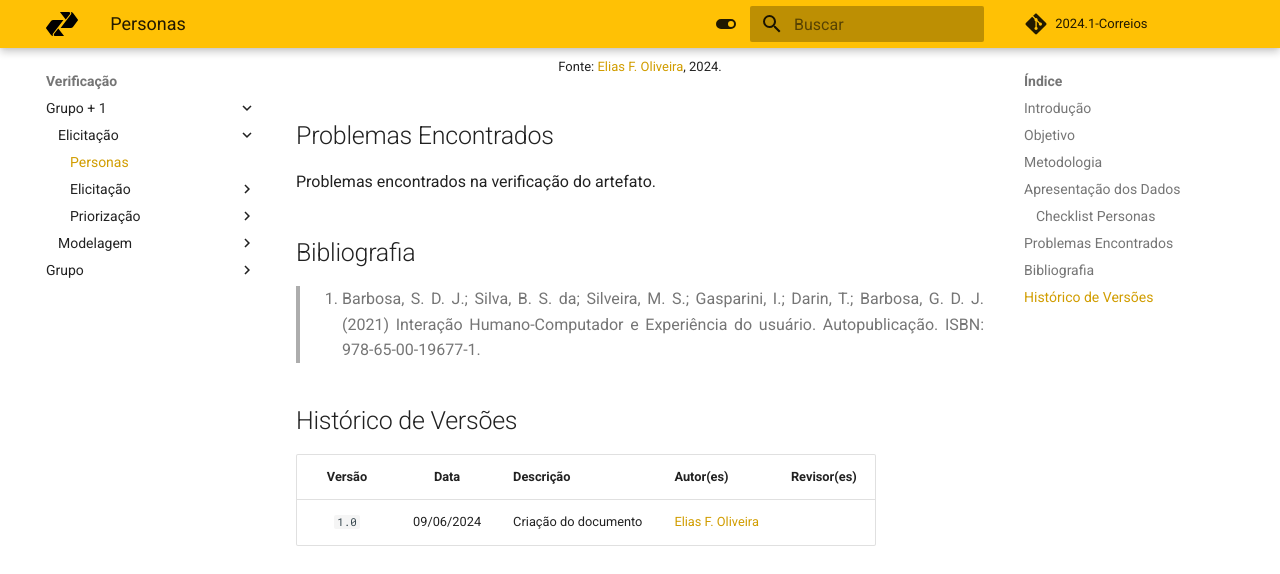
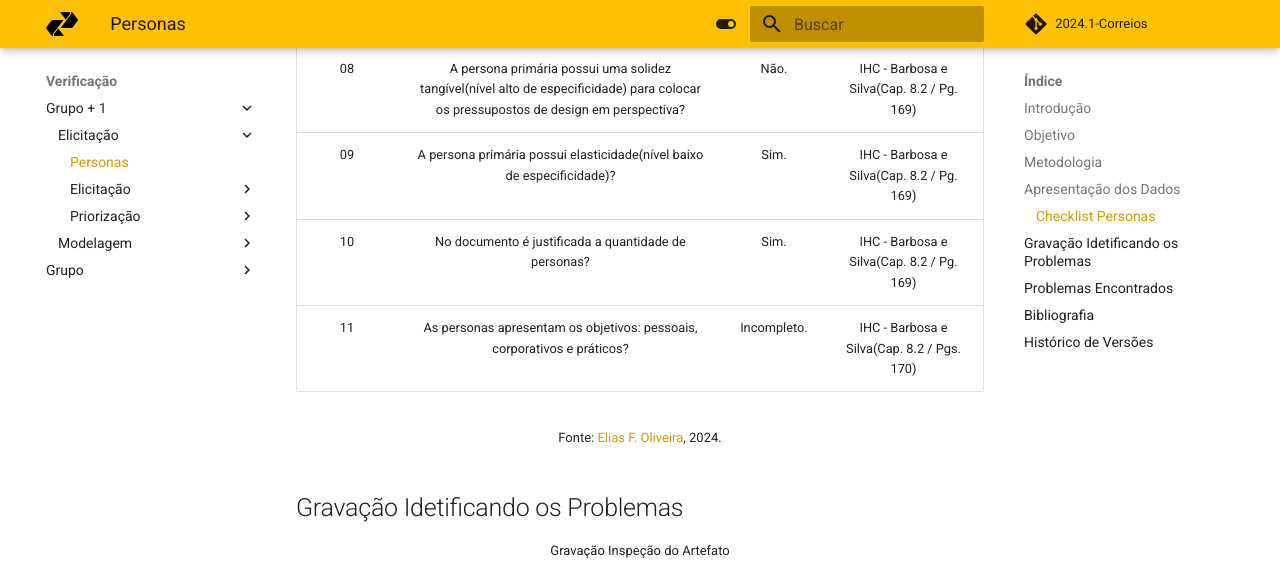
Before and after one commit to Requisitos-de-Software/2024.1-Serasa, an MkDocs documentation site: the page built from docs/verificacao/grupo+1/elicitacao/personas.md, in a window 1280 px wide and 1400 px high, scrolled down 1506 px. Shown: the top 574 px of the window. Built offline with MkDocs 1.6.1 and Material for MkDocs 9.7.7, drawn with Linux system fonts in a browser that asks for light colours; comment, search, counter and statistics services are not loaded; some of the changed text lies outside the part shown; grey boxes are pictures that could not be loaded.

Commit message:
finish doc personas

```diff
--- a/docs/verificacao/grupo+1/elicitacao/personas.md
+++ b/docs/verificacao/grupo+1/elicitacao/personas.md
@@ -11,7 +11,7 @@ A metodologia utilizada para verificar o artefato emprega o método de inspeçã
 
 ## Apresentação dos Dados
 
-Apresentação dos dados coletados e observados ao realizar a verificação do artefato.
+Ao analisar o artefato [personas](https://requisitos-de-software.github.io/2024.1-Gov.br/#/Personas/Personas) conclui-se que as personas foram bem elaboradas e estruturadas de maneira
 
 ### Checklist Personas
 
@@ -21,20 +21,42 @@ Apresentação dos dados coletados e observados ao realizar a verificação do a
 
 |ID| Descrição | Avaliação | Referência|
 |:--:|:--:|:--:|:--:|
-|01| O documento possui poersonas primárias e secundárias? ||IHC - Barbosa e Silva(Cap. 8.2 / Pgs. 167 - 171)|
-|02| Existem pelomenos uma persona por papel de usuário? ||IHC - Barbosa e Silva(Cap. 8.2 / Pgs. 167 - 171)|
-|03| O documento apresenta a antipersona? ||IHC - Barbosa e Silva(Cap. 8.2 / Pgs. 167 - 171)|
-|04| O elenco de personas está dentro do escopo de 3 a 12 personas? ||IHC - Barbosa e Silva(Cap. 8.2 / Pgs. 167 - 171)|
-|05| As personas possuem os elementos: Identidade, status, objetivos, habilidades, tarefas, relacionamentos, requisitos e expectativas? ||IHC - Barbosa e Silva(Cap. 8.2 / Pgs. 167 - 171)|
-|06| Alguma persona tem seus objetivos pessoais violados? ||IHC - Barbosa e Silva(Cap. 8.2 / Pgs. 167 - 171)|
-|07| Foi elencado nas personas algum falso objetivo? ||IHC - Barbosa e Silva(Cap. 8.2 / Pgs. 167 - 171)|
+|01| O documento possui personas primárias e secundárias? | Sim. |IHC - Barbosa e Silva(Cap. 8.2 / Pgs. 167 - 171)|
+|02| Existem pelomenos uma persona por papel de usuário? | Sim. |IHC - Barbosa e Silva(Cap. 8.2 / Pgs. 167 - 171)|
+|03| O documento apresenta a antipersona? | Sim. |IHC - Barbosa e Silva(Cap. 8.2 / Pgs. 167 - 171)|
+|04| O elenco de personas está dentro do escopo de 3 a 12 personas? | Sim. |IHC - Barbosa e Silva(Cap. 8.2 / Pgs. 167 - 171)|
+|05| As personas possuem os elementos: Identidade, status, objetivos, habilidades, tarefas, relacionamentos, requisitos e expectativas? | Incompleto. |IHC - Barbosa e Silva(Cap. 8.2 / Pgs. 167 - 171)|
+|06| Alguma persona tem seus objetivos pessoais violados? | Não. |IHC - Barbosa e Silva(Cap. 8.2 / Pgs. 167 - 171)|
+|07| Foi elencado nas personas algum falso objetivo? |Não.|IHC - Barbosa e Silva(Cap. 8.2 / Pgs. 167 - 171)|
+|08| A persona primária possui uma solidez tangível(nível alto de especificidade) para colocar os pressupostos de design em perspectiva?| Não. |IHC - Barbosa e Silva(Cap. 8.2 / Pg. 169)|
+|09| A persona primária possui elasticidade(nível baixo de especificidade)?| Sim. |IHC - Barbosa e Silva(Cap. 8.2 / Pg. 169)|
+|10| No documento é justificada a quantidade de personas? | Sim. |IHC - Barbosa e Silva(Cap. 8.2 / Pg. 169)|
+|11| As personas apresentam os objetivos: pessoais, corporativos e práticos?| Incompleto. |IHC - Barbosa e Silva(Cap. 8.2 / Pgs. 170)|
 
 <font size="2"><p style="text-align: center">Fonte: [Elias F. Oliveira](https://github.com/EliasOliver21), 2024.</p></font>
 
+## Gravação Idetificando os Problemas
+<center>
+
+<font size="2"><p style="text-align: center">Gravação Inspeção do Artefato</p></font>
+
+<iframe width="560" height="315" src="https://www.youtube.com/embed/asdasdasdasi=1qwdKif6" title="YouTube video player" frameborder="0" allow="accelerometer; autoplay; clipboard-write; encrypted-media; gyroscope; picture-in-picture; web-share" referrerpolicy="strict-origin-when-cross-origin" allowfullscreen></iframe>
+
+<font size="2"><p style="text-align: center">Fonte: [Elias F. Oliveira](https://github.com/EliasOliver21), 2024.</p></font>
+
+</center>
 
 ## Problemas Encontrados
 
-Problemas encontrados na verificação do artefato.
+Abaixo temos a lista dos problemas encontrados ordenados pelo ID de cada um:
+
+**ID 05**: As personas possuem quase todos os elementos elencados por Courage e Baxter (2005), mas faltou o o campo de requitos do usuário para apresentar o que a persona necessita, e no documento isso está sendo descrito em outro campo como no de tarefas.
+
+**ID 08 e 09**: Algumas personas não possuem uma solidez em suas descrições deixando-as elasticas e não bem definidas, como as personas descritas nas tabelas 04 e 05, que precisam ser mais específicas em seus objetivos.
+
+**ID 11**: No documento os objetivos não estão bem estruturados, não denotando de forma clara os objetivos pessoais, corporativos e práticos. Um exemplo é a persona mostrada na tabela 05 de nome: Olimar Gonçalves que tem descrito como objetivo: "Foi orientado pela sua família a instalar o app gov.br para acessar recursos relacionados à sua aposentadoria."
+
+
 
 ## Bibliografia
 > 1. Barbosa, S. D. J.; Silva, B. S. da; Silveira, M. S.; Gasparini, I.; Darin, T.; Barbosa, G. D. J. (2021) Interação Humano-Computador e Experiência do usuário. Autopublicação. ISBN: 978-65-00-19677-1.
```
